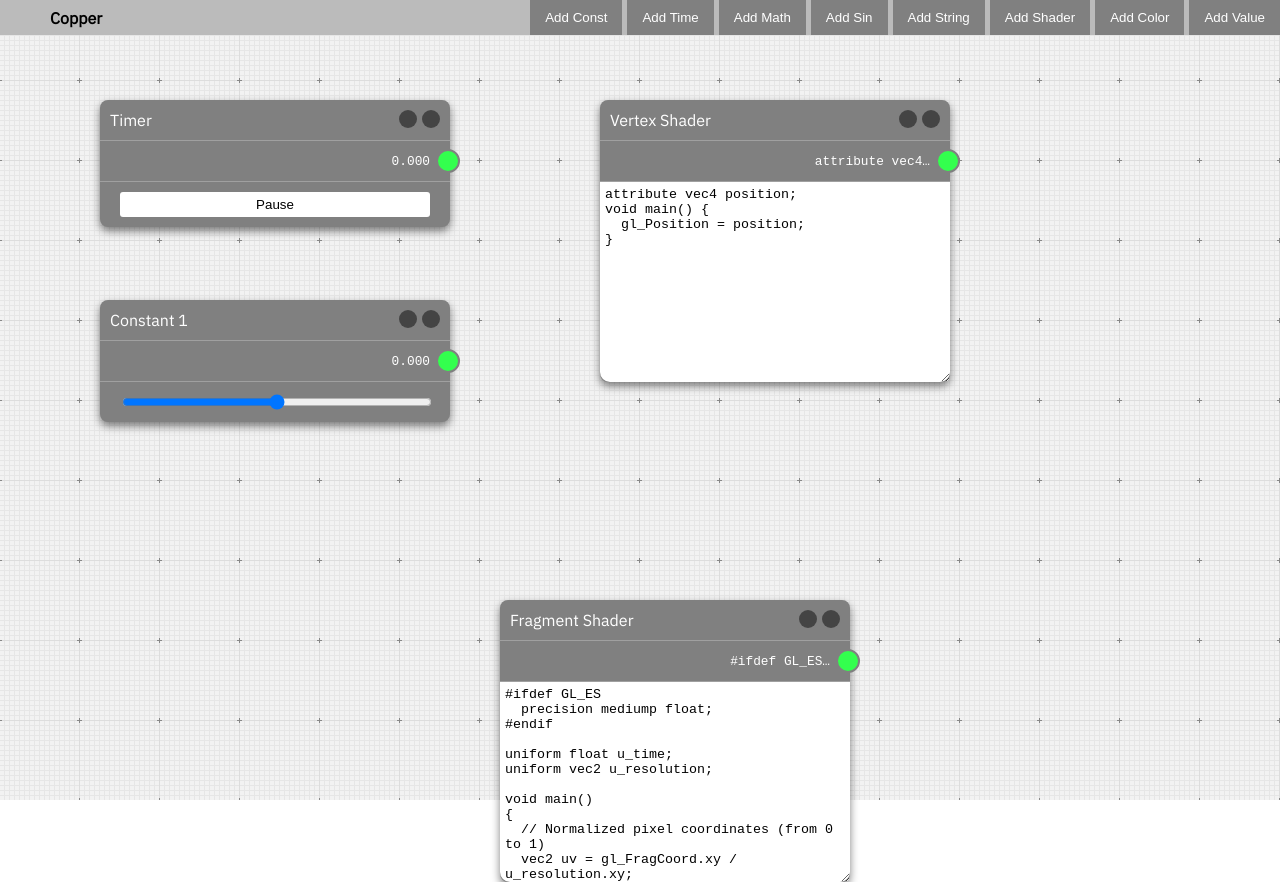
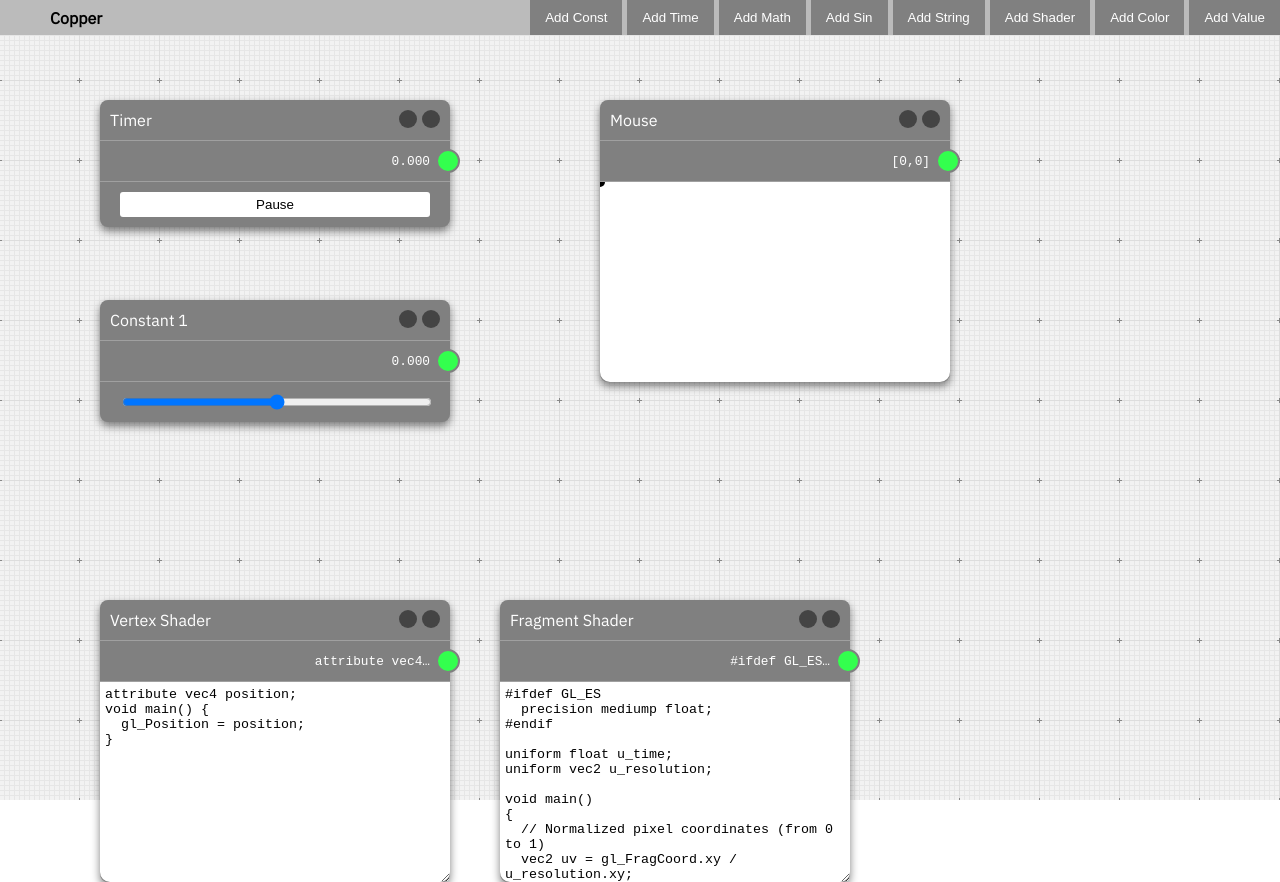
Before and after one commit to onion2k/copper, a React (Create React App) app: page / in a window 1280 px wide. Built offline with nearby package versions, Linux system fonts and the light colour scheme.

Commit message:
Mouse position panel added

```diff
--- /dev/null
+++ b/src/Panels/Event_MousePosition.tsx
@@ -0,0 +1,103 @@
+import React, { useState, useEffect, useRef, useContext } from "react";
+import { DispatchContext } from "../Contexts/dispatch";
+import { Panel } from "../Components/panel";
+import { Output } from "../Components/output";
+
+interface iEventMousePosition {
+  id: string;
+  title?: string;
+  x: number;
+  y: number;
+}
+
+export default function Event_MousePosition({
+  id,
+  title,
+  x,
+  y
+}: iEventMousePosition) {
+  const { dispatch } = useContext(DispatchContext);
+  const [mousePos, setMousePos] = useState([0, 0]);
+
+  const canvasRef = useRef<HTMLCanvasElement>(null);
+  const canvasX = 350;
+  const canvasY = 200;
+
+  const input = useRef([]);
+
+  useEffect(() => {
+    dispatch({
+      type: "panel/register",
+      id: id,
+      inputs: input.current
+    });
+  }, []);
+
+  useEffect(() => {
+    if (canvasRef !== null && canvasRef.current !== null) {
+      canvasRef.current.addEventListener("mousemove", e => {
+        setMousePos([e.offsetX, e.offsetY]);
+      });
+    }
+  }, [canvasRef]);
+
+  useEffect(() => {
+    dispatch({
+      type: "recalculate",
+      msg: "sin",
+      id: id,
+      value: mousePos
+    });
+  }, [input.current[0]]);
+
+  useEffect(() => {
+    if (canvasRef.current !== null) {
+      const ctx = canvasRef.current.getContext("2d");
+      if (ctx) {
+        ctx.fillStyle = "#FFF";
+        ctx.fillRect(0, 0, canvasX, canvasY);
+        ctx.fillStyle = "#000";
+        ctx.beginPath();
+        ctx.arc(mousePos[0], mousePos[1], 5, 0, Math.PI * 2);
+        ctx.fill();
+      }
+    }
+  }, [canvasRef, mousePos[0], mousePos[1]]);
+
+  const inputs = null;
+
+  const outputs = [
+    <Output
+      key={`output-${id}-0`}
+      id={id}
+      direction={"out"}
+      index={0}
+      value={`[${mousePos[0]},${mousePos[1]}]`}
+    />
+  ];
+
+  const controls = [
+    <canvas
+      id={"canvas-mousePosition-0"}
+      key={`canvas-mousePosition-0`}
+      ref={canvasRef}
+      width={canvasX}
+      height={canvasY}
+      style={{ cursor: "none" }}
+    />
+  ];
+
+  return (
+    <Panel
+      key={id}
+      id={id}
+      x={x}
+      y={y}
+      title={title || "Mouse Position"}
+      inputs={inputs}
+      outputs={outputs}
+      controls={controls}
+      nopadding
+    />
+  );
+}
--- a/src/index.tsx
+++ b/src/index.tsx
@@ -24,6 +24,9 @@ const Sin = React.lazy(() => import("./Panels/sin"));
 const Shader = React.lazy(() => import("./Panels/shader"));
 const Color = React.lazy(() => import("./Panels/color"));
 const String = React.lazy(() => import("./Panels/string"));
+const Event_MousePosition = React.lazy(() =>
+  import("./Panels/Event_MousePosition")
+);
 
 import { HeaderNav } from "./Components/headerNav";
 import { ActiveConnector } from "./Components/activeConnector";
@@ -83,6 +86,13 @@ const init: {
     y: 3
   },
   {
+    type: "mousePosition",
+    id: "mouse1",
+    title: "Mouse",
+    x: 6,
+    y: 1
+  },
+  {
     type: "string",
     id: "fs",
     title: "Fragment Shader",
@@ -94,8 +104,8 @@ const init: {
     type: "string",
     id: "vs",
     title: "Vertex Shader",
-    x: 6,
-    y: 1,
+    x: 1,
+    y: 6,
     value: vs
   }
 ];
@@ -207,6 +217,16 @@ function App() {
             y={cellSize * p.y}
           />
         );
+      case "mousePosition":
+        return (
+          <Event_MousePosition
+            id={p.id}
+            key={p.id}
+            title={p.title}
+            x={cellSize * p.x}
+            y={cellSize * p.y}
+          />
+        );
     }
   });
 
```
